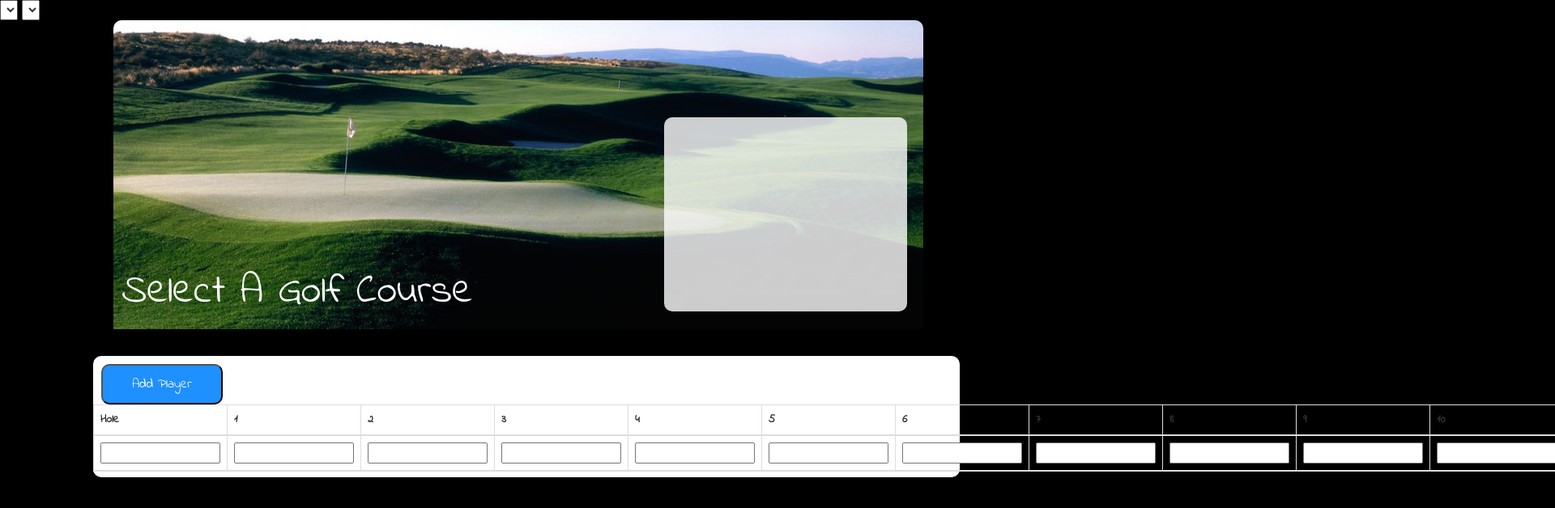
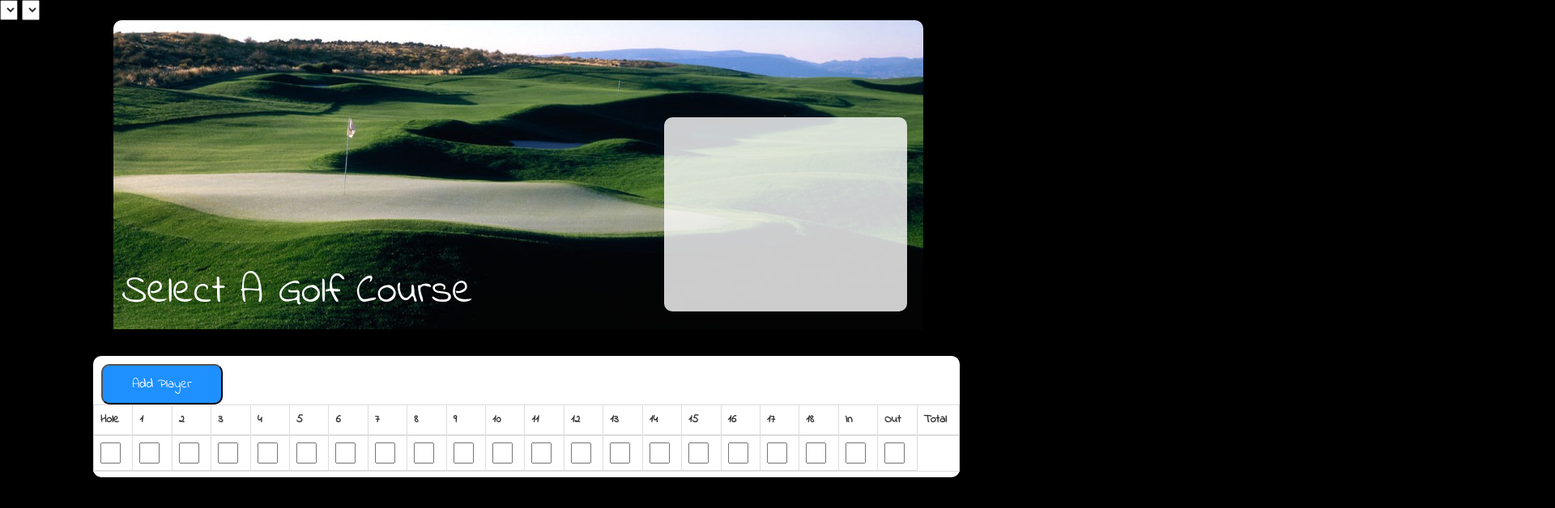
Before and after one commit to bailiebutcher21/Project4, a plain HTML site: page index.html in a window 1280 px wide. Both pictures are taken after a click on the button "Add Player". Shown: the top 628 px of the page at 81% size, 1920 px wide, since content can reach past the window. Drawn offline with nearby package versions, Linux system fonts and the light colour scheme; no server answers.

Commit message:
Fixed the Size of input boxes

```diff
--- a/index.css
+++ b/index.css
@@ -71,6 +71,6 @@ body{
     margin: 20px 15% 0 15%;
     text-align: center;
 }
-#random{
-
+#inputval{
+    width:25px;
 }
--- a/index.js
+++ b/index.js
@@ -20,7 +20,7 @@ function tempconvert(valNum) {
 function addPlayer(){
         $("#tablehead").append("<tr id='random'></tr>");
     for (var i = 0; i < 21; i++) {
-        $("#random").append("<th scope=\"col\"><input></th>");
+        $("#random").append("<th scope=\"col\"><input id='inputval'></th>");
     }
 
 }
```
